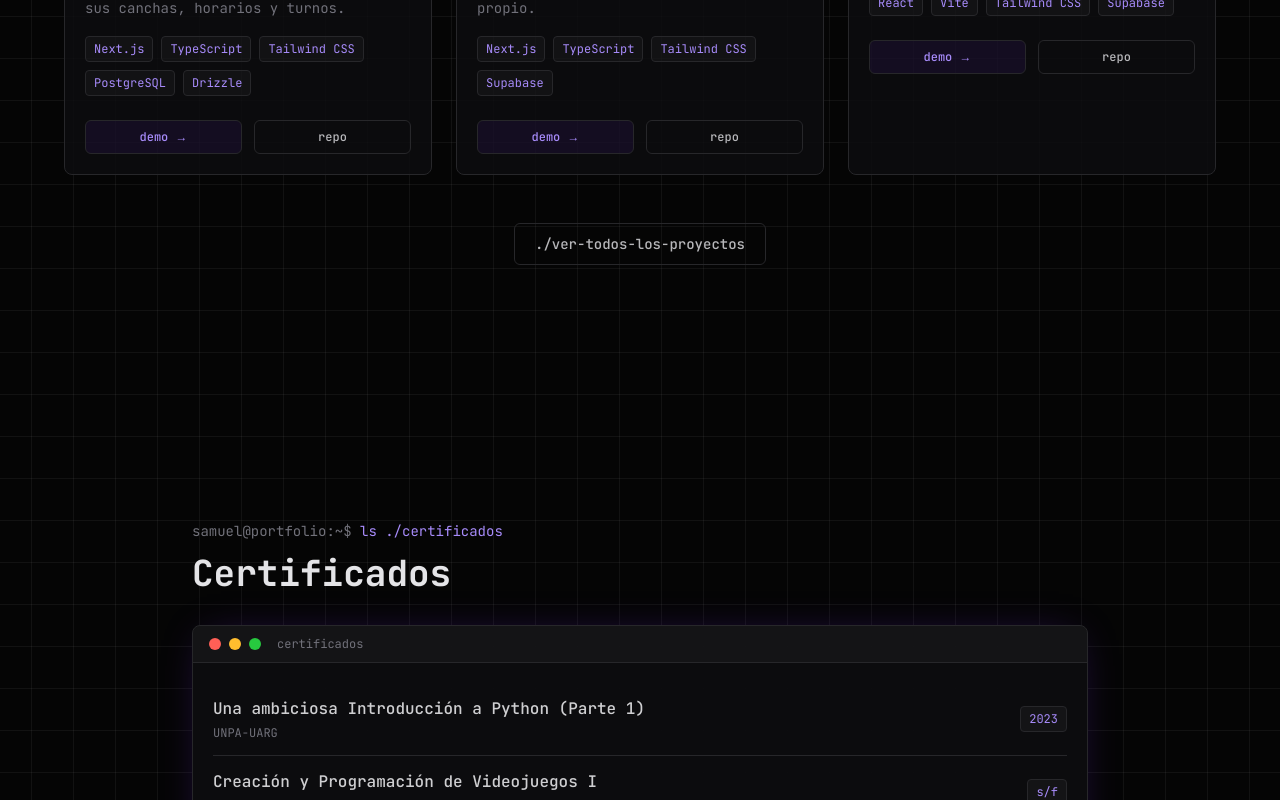
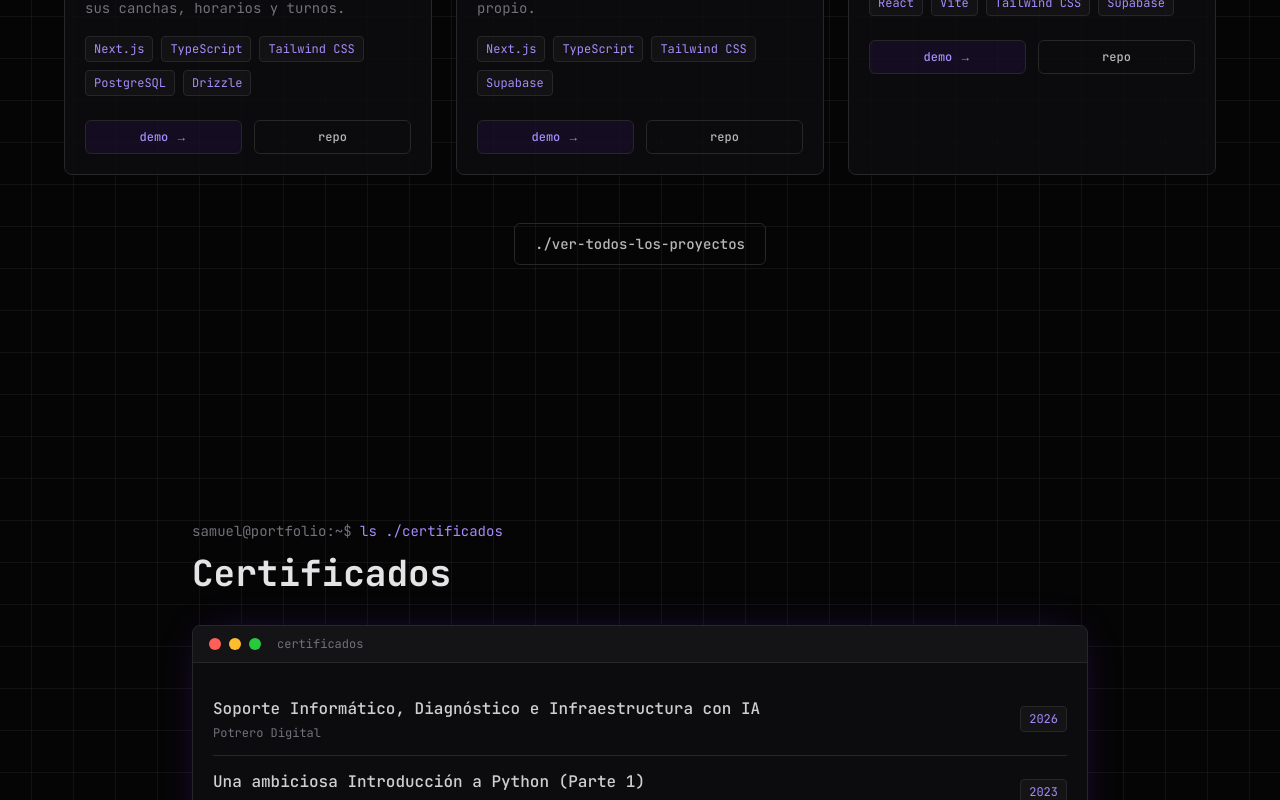
Before and after one commit to Samu-Andres/samuel-herrera-portfolio, a Next.js app: page / in a window 1280 px wide. Shown: the part 2000-2800 px from the top of the page. Built offline with nearby package versions, Linux system fonts and the light colour scheme.

Commit message:
Agregar certificado de Soporte Informático, Diagnóstico e Infraestructura con IA

```diff
--- a/src/components/Certificates.tsx
+++ b/src/components/Certificates.tsx
@@ -34,7 +34,7 @@ export function Certificates() {
                 const content = (
                   <div className="flex items-center justify-between gap-4 py-3.5">
                     <div className="min-w-0">
-                      <p className="truncate text-sm font-medium text-foreground/90 sm:text-base">
+                      <p className="text-sm font-medium text-foreground/90 sm:text-base">
                         {cert.title}
                       </p>
                       <p className="mt-1 text-xs text-muted">{cert.institution}</p>
--- a/src/data/certificates.ts
+++ b/src/data/certificates.ts
@@ -6,6 +6,12 @@ export type Certificate = {
 };
 
 export const certificates: Certificate[] = [
+  {
+    title: "Soporte Informático, Diagnóstico e Infraestructura con IA",
+    institution: "Potrero Digital",
+    year: "2026",
+    href: "https://drive.google.com/file/d/1mGkTIGG85RV5gUJKLu1L_bnAHiSc0Y4I/view",
+  },
   {
     title: "Una ambiciosa Introducción a Python (Parte 1)",
     institution: "UNPA-UARG",
```
